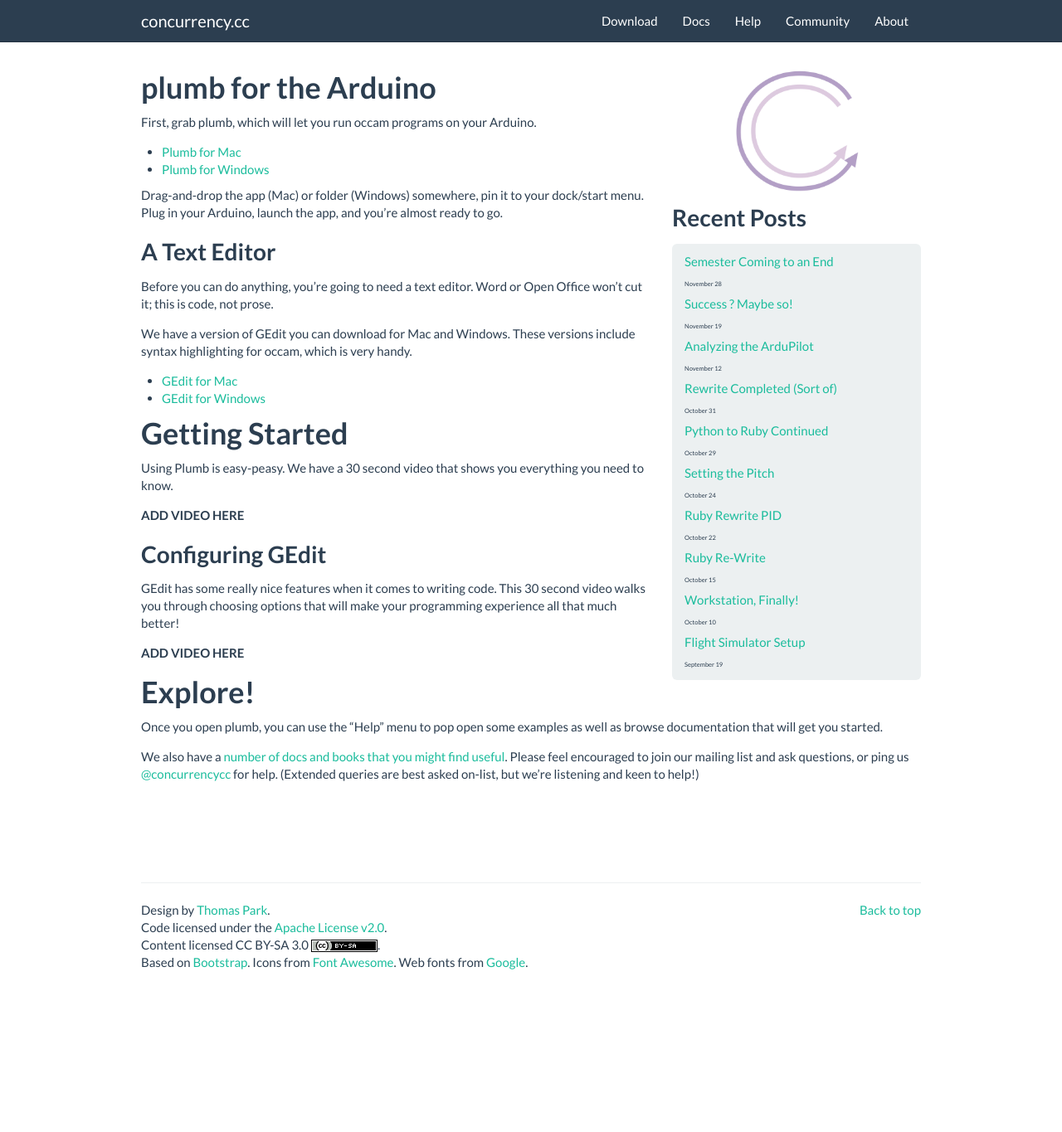
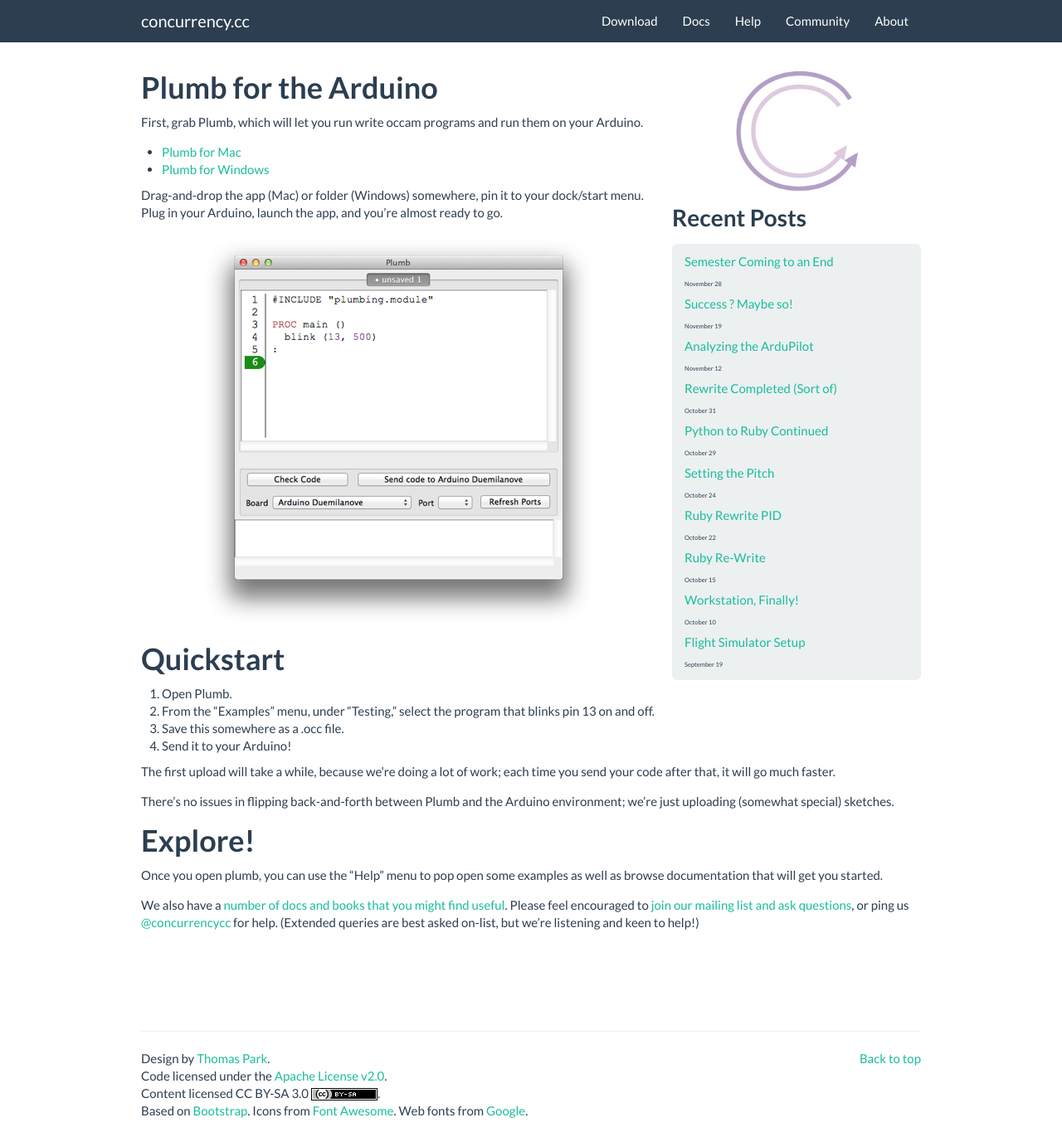
Before and after one commit to concurrency/concurrency.github.com, a Jekyll site: the page built from downloads/index.md, in a window 1280 px wide and 1365 px high. Shown: the whole window at 83% size. Built offline with Jekyll 4.4.1, drawn with Linux system fonts in a browser that asks for light colours; nearby versions of some CDN libraries; library files that are not in the unit come from our copies.

Commit message:
Changing downloads.

```diff
--- a/downloads/index.md
+++ b/downloads/index.md
@@ -1,21 +1,47 @@
 ---
 layout: default
 title: Grab and Go!
-current-version: Plumb-20130606
 ---
 
-## plumb for the Arduino
+## Plumb for the Arduino
 
-First, grab plumb, which will let you run occam programs on your Arduino.
+First, grab Plumb, which will let you run write occam programs and run them on your Arduino.
 
 * [Plumb for Mac][mac-plumb]
 * [Plumb for Windows][windows-plumb]
 
-[mac-plumb]: http://jadud.com/downloads/Plumb-20130606.dmg
-[windows-plumb]: http://jadud.com/downloads/Plumb-20130606.zip
+[mac-plumb]: http://jadud.com/downloads/Plumb-20130619.dmg
+[windows-plumb]: http://jadud.com/downloads/Plumb-20130619.zip
 
 Drag-and-drop the app (Mac) or folder (Windows) somewhere, pin it to your dock/start menu. Plug in your Arduino, launch the app, and you're almost ready to go.
 
+<p align="center">
+  <img src="/images/plumb-editor.png">
+</p>
+
+## Quickstart
+
+1. Open Plumb.
+1. From the "Examples" menu, under "Testing," select the program that blinks pin 13 on and off.
+1. Save this somewhere as a .occ file.
+1. Send it to your Arduino!
+
+The first upload will take a while, because we're doing a lot of work; each time you send your code after that, it will go much faster.
+
+There's no issues in flipping back-and-forth between Plumb and the Arduino environment; we're just uploading (somewhat special) sketches.
+
+## Explore!
+
+Once you open plumb, you can use the "Help" menu to pop open some examples as well as browse documentation that will get you started.
+
+We also have a [number of docs and books that you might find useful][docs]. Please feel encouraged to [join our mailing list and ask questions][userlist], or ping us [@concurrencycc][ccc] for help. (Extended queries are best asked on-list, but we're listening and keen to help!)
+
+[ccc]: http://twitter.com/concurrencycc
+[docs]: /docs
+[userlist]: http://lists.concurrency.cc/mailman/listinfo/users
+
+
+{% comment %}
 ### A Text Editor
 
 Before you can do anything, you're going to need a text editor. Word or Open Office won't cut it; this is code, not prose.
@@ -40,12 +66,4 @@
 GEdit has some really nice features when it comes to writing code. This 30 second video walks you through choosing options that will make your programming experience all that much better!
 
 **ADD VIDEO HERE**
-
-## Explore!
-
-Once you open plumb, you can use the "Help" menu to pop open some examples as well as browse documentation that will get you started.
-
-We also have a [number of docs and books that you might find useful][docs]. Please feel encouraged to join our mailing list and ask questions, or ping us [@concurrencycc][ccc] for help. (Extended queries are best asked on-list, but we're listening and keen to help!)
-
-[ccc]: http://twitter.com/concurrencycc
-[docs]: /docs
+{% endcomment %}
```
Also changed, not shown: images/plumb-editor.png (added).
